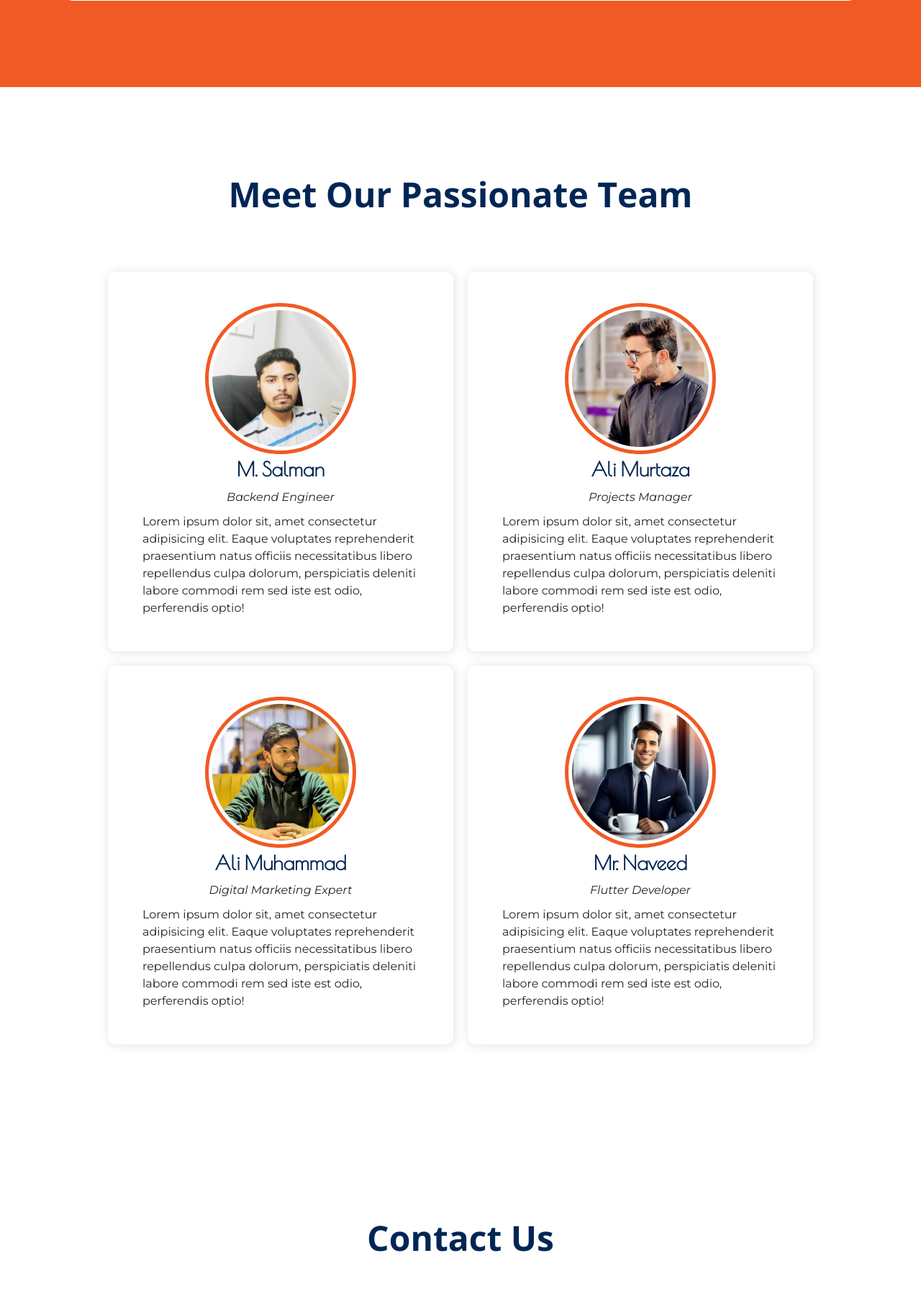
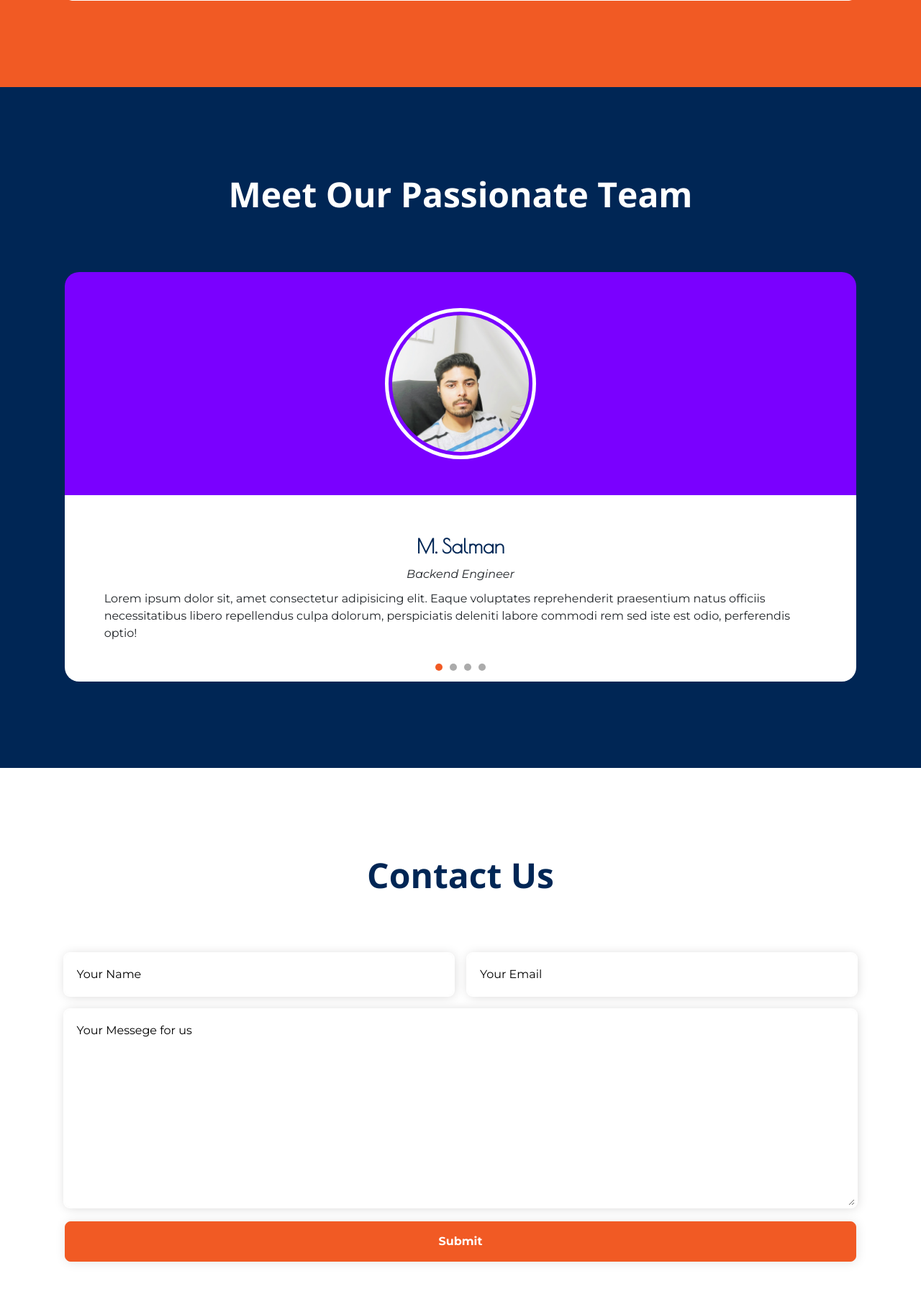
Before and after one commit to msalmankhokhar/Nexolare-Official, a Flask app: page / in a window 1280 px wide. Shown: the part 2020-3811 px from the top of the page at 72% size. Run offline with Flask 3, Linux system fonts and the light colour scheme; some libraries are stand-ins or nearby versions.

Commit message:
made slider

```diff
--- a/static/css/style.css
+++ b/static/css/style.css
@@ -339,12 +339,19 @@ header .content .textBox .desc{
 }
 
 /* Team Section */
+#teamSection{
+    background-color: var(--brand_blue);
+}
+#teamSection .sectionHeading{
+    color: white;
+}
+
 #teamSlider{
     display: flex;
     flex-direction: column;
     align-items: center;
     justify-content: center;
-    gap: 10px;
+    position: relative;
 }
 
 
@@ -355,9 +362,10 @@ header .content .textBox .desc{
     gap: 10px;
     position: absolute;
     bottom: 15px;
+    transition: 0.7s;
 }
 
-#teamSlider .dotBox .dot{
+#teamSlider .dotBox > .dot{
     height: 10px;
     width: 10px;
     border-radius: 100%;
@@ -370,25 +378,71 @@ header .content .textBox .desc{
 
 /* Slide Box and Slides */
 #teamSlider .slidesBox{
-    display: grid;
+    /* display: grid;
     grid-auto-flow: row;
     align-items: center;
     justify-content: center;
     grid-template-columns: repeat(auto-fit, 30rem);
     gap: 20px;
+    width: 100%; */
+
+    position: relative;
     width: 100%;
+    display: flex;
+    flex-direction: row;
+    overflow: hidden;
+    background: none;
+    border-radius: 20px;
+    /* box-shadow: 1px 1px 14px rgb(222, 222, 222); */
 }
 
 #teamSlider .slidesBox .slide{
+    transition: 2s;
+    min-width: 100%;
+    overflow: hidden;
+    border-radius: 10px;
+    /* border-right: 10px solid transparent; */
+
+    /* animation-name: SlideAnimation;
+    animation-duration: 5s;
+    animation-delay: 2s;
+    animation-iteration-count: infinite;
+    animation-timing-function: ease-in-out;
+    animation-direction: alternate; */
+}
+
+#teamSlider .slidesBox .slide .content{
+    padding: 5%;
     display: flex;
     flex-direction: column;
     align-items: center;
     justify-content: center;
     gap: 10px;
-    border-radius: 10px;
-    box-shadow: 1px 1px 15px rgb(225, 225, 225);
-    padding: 10% 10%;
-    transition: 0.5s;
+    background-color: white;
+}
+
+#teamSlider .slidesBox .slide .dpContainer{
+    padding: 5%;
+    background-color: #7a00ff;
+    /* background-color: #005ed1; */
+    display: flex;
+    justify-content: center;
+    align-items: center;
+}
+
+@keyframes SlideAnimation {
+    0%{
+        transform: translateX(0%);
+    }
+    20%{
+        transform: translateX(-100%);
+    }
+    20%{
+        transform: translateX(-200%);
+    }
+    60%, 100%{
+        transform: translateX(-300%);
+    }
 }
 
 #teamSlider .slidesBox .slide:hover{
@@ -403,13 +457,13 @@ header .content .textBox .desc{
     font-style: italic;
 }
 
-#teamSlider .slidesBox .slide .dpBox{
+#teamSlider .slidesBox .slide .dpContainer .dpBox{
     border-radius: 100%;
     overflow: hidden;
     width: 200px;
     height: 200px;
-    border: 5px solid white;
-    outline: 5px solid #f15a24;
+    border: 5px solid #7a00ff;
+    outline: 5px solid white;
     /* padding: 5px; */
 }
 
--- a/templates/index.html
+++ b/templates/index.html
@@ -96,44 +96,63 @@
             <div class="content">
                 <div id="teamSlider">
                     <div class="slidesBox">
-                        <div class="slide" id="" data-aos="fade-up">
+                        <div class="slide" id="">
+                            <div class="dpContainer">
                                 <div class="dpBox">
                                     <img src="/static/img/team/salman.jpg" class="teamDpImg" alt="profile picture">
                                 </div>
+                            </div>
+                            <div class="content">
                                 <h2 class="heading teamNameHeading">M. Salman</h2>
                                 <div class="designation">Backend Engineer</div>
                                 <div class="desc">Lorem ipsum dolor sit, amet consectetur adipisicing elit. Eaque voluptates reprehenderit praesentium natus officiis necessitatibus libero repellendus culpa dolorum, perspiciatis deleniti labore commodi rem sed iste est odio, perferendis optio!</div>
                             </div>
-                        <div class="slide" id="" data-aos="fade-up">
+                        </div>
+
+                        <div class="slide" id="">
+                            <div class="dpContainer">
                                 <div class="dpBox">
                                     <img src="/static/img/team/murtaza.jpg" class="teamDpImg" alt="profile picture">
                                 </div>
+                            </div>
+                            <div class="content">
                                 <h2 class="heading teamNameHeading">Ali Murtaza</h2>
                                 <div class="designation">Projects Manager</div>
                                 <div class="desc">Lorem ipsum dolor sit, amet consectetur adipisicing elit. Eaque voluptates reprehenderit praesentium natus officiis necessitatibus libero repellendus culpa dolorum, perspiciatis deleniti labore commodi rem sed iste est odio, perferendis optio!</div>
                             </div>
-                        <div class="slide" id="" data-aos="fade-up">
+                        </div>
+
+                        <div class="slide" id="">
+                            <div class="dpContainer">
                                 <div class="dpBox">
                                     <img src="/static/img/team/ali2.jpg" class="teamDpImg" alt="profile picture">
                                 </div>
+                            </div>
+                            <div class="content">
                                 <h2 class="heading teamNameHeading">Ali Muhammad</h2>
                                 <div class="designation">Digital Marketing Expert</div>
                                 <div class="desc">Lorem ipsum dolor sit, amet consectetur adipisicing elit. Eaque voluptates reprehenderit praesentium natus officiis necessitatibus libero repellendus culpa dolorum, perspiciatis deleniti labore commodi rem sed iste est odio, perferendis optio!</div>
                             </div>
-                        <div class="slide" id="" data-aos="fade-up">
+                        </div>
+                        <div class="slide" id="">
+                            <div class="dpContainer">
                                 <div class="dpBox">
                                     <img src="/static/img/dp.jfif" class="teamDpImg" alt="profile picture">
                                 </div>
+                            </div>
+                            <div class="content">
                                 <h2 class="heading teamNameHeading">Mr. Naveed</h2>
                                 <div class="designation">Flutter Developer</div>
                                 <div class="desc">Lorem ipsum dolor sit, amet consectetur adipisicing elit. Eaque voluptates reprehenderit praesentium natus officiis necessitatibus libero repellendus culpa dolorum, perspiciatis deleniti labore commodi rem sed iste est odio, perferendis optio!</div>
                             </div>
                         </div>
-                    <!-- <div class="dotBox">
-                        <a class="dot filled" href="#slide1"></a>
-                        <a class="dot" href="#slide2"></a>
+                    </div>
+                    <div class="dotBox">
+                        <span class="dot filled"></span>
                         <span class="dot"></span>
-                    </div> -->
+                        <span class="dot"></span>
+                        <span class="dot"></span>
+                    </div>
                 </div>
             </div>
         </section>
```
Also changed, not shown: static/js/script.js (+90 -0 lines). Lines whose indentation alone changed are shown as unchanged.
